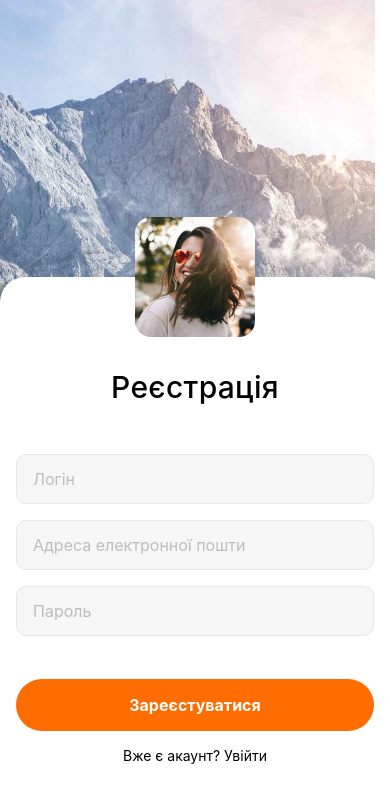
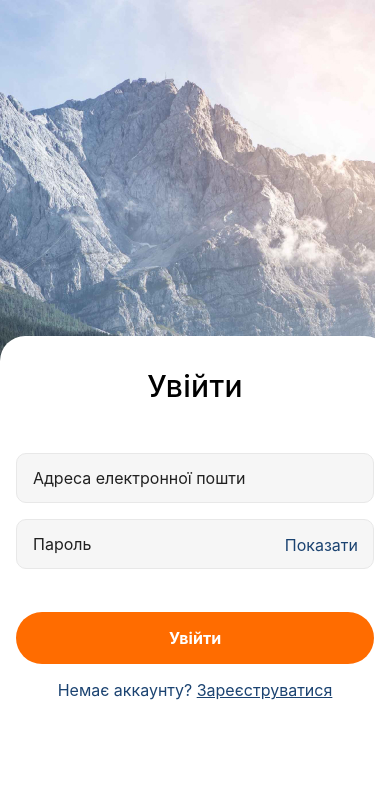
Before and after one commit to Vyachuk/AboutNativeApp, a React Native app: screen / in a window 390 px wide. Shown: the top 802 px of the page. Built offline with nearby package versions, Linux system fonts and the light colour scheme.

Commit message:
UPGRADE: edit Login & Register page

```diff
--- a/App.js
+++ b/App.js
@@ -1,14 +1,12 @@
 import { StatusBar } from "expo-status-bar";
-import { StyleSheet, Text, View } from "react-native";
-import SharedLayout from "./components/SharedLayout";
-import RegistrationScreen from "./components/RegistrationScreen";
+import { StyleSheet, View } from "react-native";
+import LoginScreen from "./screens/Auth/LoginScreen";
+import RegistrationScreen from "./screens/Auth/RegistrationScreen";
 
 export default function App() {
   return (
     <View style={styles.container}>
-      <SharedLayout>
-        <RegistrationScreen />
-      </SharedLayout>
+      <LoginScreen />
       <StatusBar style="auto" />
     </View>
   );
--- a/components/CustomButton.js
+++ b/components/CustomButton.js
@@ -1,10 +1,10 @@
-import React from "react";
 import { TouchableOpacity, Text, StyleSheet } from "react-native";
+import { colors } from "../constants/globalThemeConstants";
 
-const CustomButton = () => {
+const CustomButton = ({ text }) => {
   return (
     <TouchableOpacity style={styles.button}>
-      <Text style={styles.buttonText}>Зареєстуватися</Text>
+      <Text style={styles.buttonText}>{text}</Text>
     </TouchableOpacity>
   );
 };
@@ -13,12 +13,12 @@ const styles = StyleSheet.create({
   button: {
     width: "100%",
     padding: 16,
-    backgroundColor: "#FF6C00",
+    backgroundColor: colors.orange,
     borderRadius: 100,
     alignItems: "center",
   },
   buttonText: {
-    color: "white",
+    color: colors.white,
     fontSize: 16,
     fontWeight: "bold",
   },
--- a/components/RegistrationScreen.js
+++ /dev/null
@@ -1,105 +0,0 @@
-import React from "react";
-import {
-  View,
-  StyleSheet,
-  KeyboardAvoidingView,
-  TextInput,
-  Platform,
-  Text,
-  Image,
-} from "react-native";
-import CustomButton from "./CustomButton";
-
-export default function RegistrationScreen() {
-  return (
-    <View style={styles.wrap}>
-      <KeyboardAvoidingView
-        behavior={Platform.OS === "ios" ? "padding" : "height"}
-        style={styles.keyboardAvoidingView}
-      >
-        <View style={styles.formWrap}>
-          <View style={styles.imageFormWrap}>
-            <Image
-              source={require("../assets/woman.png")}
-              style={styles.imageForm}
-            />
-          </View>
-          <Text style={styles.title}>Реєстрація</Text>
-          <TextInput style={styles.styledInput} placeholder="Логін" />
-          <TextInput
-            style={styles.styledInput}
-            placeholder="Адреса електронної пошти"
-          />
-          <TextInput style={styles.styledInput} placeholder="Пароль" />
-        </View>
-      </KeyboardAvoidingView>
-      <View style={styles.container}>
-        <CustomButton />
-        <Text>Вже є акаунт? Увійти</Text>
-      </View>
-    </View>
-  );
-}
-
-const styles = StyleSheet.create({
-  wrap: {
-    flex: 1,
-    justifyContent: "flex-end",
-  },
-  imageFormWrap: {
-    position: "absolute",
-    top: 0,
-    left: "50%",
-    transform: [{ translateX: -60 }, { translateY: -60 }],
-  },
-  imageForm: {
-    width: 120,
-    height: 120,
-  },
-  title: {
-    textAlign: "center",
-    fontSize: 30,
-    fontWeight: 500,
-    letterSpacing: 0.3,
-    marginBottom: 33,
-    paddingTop: 92,
-  },
-  keyboardAvoidingView: {
-    backgroundColor: "white",
-    width: "100%",
-    borderTopLeftRadius: 25,
-    borderTopRightRadius: 25,
-    borderBottomLeftRadius: 0,
-    borderBottomRightRadius: 0,
-    paddingHorizontal: 16,
-  },
-
-  submitButton: {
-    paddingHorizontal: 32,
-    paddingVertical: 16,
-    width: "100%",
-  },
-  container: {
-    paddingHorizontal: 16,
-    paddingBottom: 80,
-
-    backgroundColor: "white",
-    alignItems: "center",
-    rowGap: 16,
-  },
-  formWrap: {
-    marginBottom: 43,
-    rowGap: 16,
-  },
-  styledInput: {
-    height: 50,
-    padding: 16,
-    fontSize: 16,
-    borderRadius: 10,
-    borderWidth: 1,
-    borderColor: "#E8E8E8",
-    borderStyle: "solid",
-    backgroundColor: "#F6F6F6",
-    color: "#BDBDBD",
-  },
-});
--- /dev/null
+++ b/constants/globalThemeConstants.js
@@ -0,0 +1,9 @@
+export const colors = {
+  orange: "#FF6C00",
+  white: "#fff",
+  gray: "#BDBDBD",
+  ligthGray: "#F6F6F6",
+  darkGray: "#E8E8E8",
+  darkBlue: "#1B4371",
+  textColor: "#212121",
+};
--- /dev/null
+++ b/screens/Auth/LoginScreen/index.js
@@ -0,0 +1,57 @@
+import { useState } from "react";
+import {
+  View,
+  KeyboardAvoidingView,
+  TextInput,
+  Platform,
+  Text,
+  Image,
+  Pressable,
+} from "react-native";
+import CustomButton from "../../../components/CustomButton";
+import AuthLayout from "../components/AuthLayout";
+import { styles } from "../styles";
+
+export default function LoginScreen() {
+  const [isPasswordShow, setIsPasswordShow] = useState(false);
+  return (
+    <AuthLayout>
+      <View style={styles.wrap}>
+        <KeyboardAvoidingView
+          behavior={Platform.OS === "ios" ? "padding" : "height"}
+          style={styles.keyboardAvoidingView}
+        >
+          <View style={styles.formWrap}>
+            <Text style={styles.title}>Увійти</Text>
+            <TextInput
+              style={styles.styledInput}
+              placeholder="Адреса електронної пошти"
+            />
+            <View>
+              <TextInput
+                secureTextEntry={!isPasswordShow}
+                style={styles.styledInput}
+                placeholder="Пароль"
+              />
+              <Pressable
+                style={styles.showBtn}
+                onPress={() => setIsPasswordShow(!isPasswordShow)}
+              >
+                <Text style={styles.showBtnTitle}>
+                  {isPasswordShow ? "Сховати" : "Показати"}
+                </Text>
+              </Pressable>
+            </View>
+          </View>
+        </KeyboardAvoidingView>
+        <View style={{ ...styles.container, paddingBottom: 144 }}>
+          <CustomButton text={"Увійти"} />
+          <Text style={styles.informText}>
+            Немає аккаунту?{" "}
+            <Text style={styles.actionText}>Зареєструватися</Text>
+          </Text>
+        </View>
+      </View>
+    </AuthLayout>
+  );
+}
--- /dev/null
+++ b/screens/Auth/RegistrationScreen/index.js
@@ -0,0 +1,64 @@
+import { useState } from "react";
+import {
+  View,
+  KeyboardAvoidingView,
+  TextInput,
+  Platform,
+  Text,
+  Image,
+  Pressable,
+} from "react-native";
+import CustomButton from "../../../components/CustomButton";
+import AuthLayout from "../components/AuthLayout";
+import { styles } from "../styles";
+
+export default function RegistrationScreen() {
+  const [isPasswordShow, setIsPasswordShow] = useState(false);
+
+  return (
+    <AuthLayout>
+      <View style={styles.wrap}>
+        <KeyboardAvoidingView
+          behavior={Platform.OS === "ios" ? "padding" : "height"}
+          style={styles.keyboardAvoidingView}
+        >
+          <View style={styles.imageFormWrap}>
+            <Image
+              source={require("../../../assets/woman.png")}
+              style={styles.imageForm}
+            />
+          </View>
+          <View style={styles.formWrap}>
+            <Text style={styles.title}>Реєстрація</Text>
+            <TextInput style={styles.styledInput} placeholder="Логін" />
+            <TextInput
+              style={styles.styledInput}
+              placeholder="Адреса електронної пошти"
+            />
+            <View>
+              <TextInput
+                secureTextEntry={!isPasswordShow}
+                style={styles.styledInput}
+                placeholder="Пароль"
+              />
+              <Pressable
+                style={styles.showBtn}
+                onPress={() => setIsPasswordShow(!isPasswordShow)}
+              >
+                <Text style={styles.showBtnTitle}>
+                  {isPasswordShow ? "Сховати" : "Показати"}
+                </Text>
+              </Pressable>
+            </View>
+          </View>
+        </KeyboardAvoidingView>
+        <View style={styles.container}>
+          <CustomButton text={"Зареєстуватися"} />
+          <Text style={styles.informText}>
+            Вже є акаунт? <Text style={styles.actionText}>Увійти</Text>
+          </Text>
+        </View>
+      </View>
+    </AuthLayout>
+  );
+}
--- a/components/SharedLayout.js
+++ b/screens/Auth/components/AuthLayout.js
@@ -1,10 +1,10 @@
 import { View, ImageBackground, StyleSheet } from "react-native";
 
-export default function RegistrationScreen({ children }) {
+export default function AuthLayout({ children }) {
   return (
     <View style={styles.container}>
       <ImageBackground
-        source={require("../assets/background/back_1x.jpg")}
+        source={require("../../../assets/background/back_1x.jpg")}
         resizeMode="cover"
         style={styles.image}
       >
--- /dev/null
+++ b/screens/Auth/styles.js
@@ -0,0 +1,83 @@
+import { StyleSheet } from "react-native";
+import { colors } from "../../constants/globalThemeConstants";
+
+export const styles = StyleSheet.create({
+  wrap: {
+    flex: 1,
+    justifyContent: "flex-end",
+  },
+  imageFormWrap: {
+    position: "relative",
+    top: 0,
+    left: "50%",
+    transform: [{ translateX: -60 }, { translateY: -92 }],
+    height: 60,
+  },
+  imageForm: {
+    width: 120,
+    height: 120,
+  },
+  title: {
+    textAlign: "center",
+    fontSize: 30,
+    fontWeight: 500,
+    letterSpacing: 0.3,
+    marginBottom: 33,
+  },
+  keyboardAvoidingView: {
+    backgroundColor: colors.white,
+    width: "100%",
+    borderTopLeftRadius: 25,
+    borderTopRightRadius: 25,
+    borderBottomLeftRadius: 0,
+    borderBottomRightRadius: 0,
+    paddingHorizontal: 16,
+    paddingTop: 32,
+  },
+
+  submitButton: {
+    paddingHorizontal: 32,
+    paddingVertical: 16,
+    width: "100%",
+  },
+  container: {
+    paddingHorizontal: 16,
+    paddingBottom: 80,
+
+    backgroundColor: colors.white,
+    alignItems: "center",
+    rowGap: 16,
+  },
+  formWrap: {
+    marginBottom: 43,
+    rowGap: 16,
+  },
+  styledInput: {
+    height: 50,
+    padding: 16,
+    fontSize: 16,
+    borderRadius: 10,
+    borderWidth: 1,
+    borderColor: colors.darkGray,
+    borderStyle: "solid",
+    backgroundColor: colors.ligthGray,
+    color: colors.textColor,
+  },
+  informText: {
+    color: colors.darkBlue,
+    fontSize: 16,
+  },
+  actionText: {
+    textDecorationLine: "underline",
+  },
+
+  showBtn: {
+    position: "absolute",
+    top: 16,
+    right: 16,
+  },
+  showBtnTitle: {
+    fontSize: 16,
+    color: colors.darkBlue,
+  },
+});
```
Also changed, not shown: components/PostsScreen.js (deleted), screens/PostsScreen.js (added), 1 other file (tests, documents, lock files or other folders).
